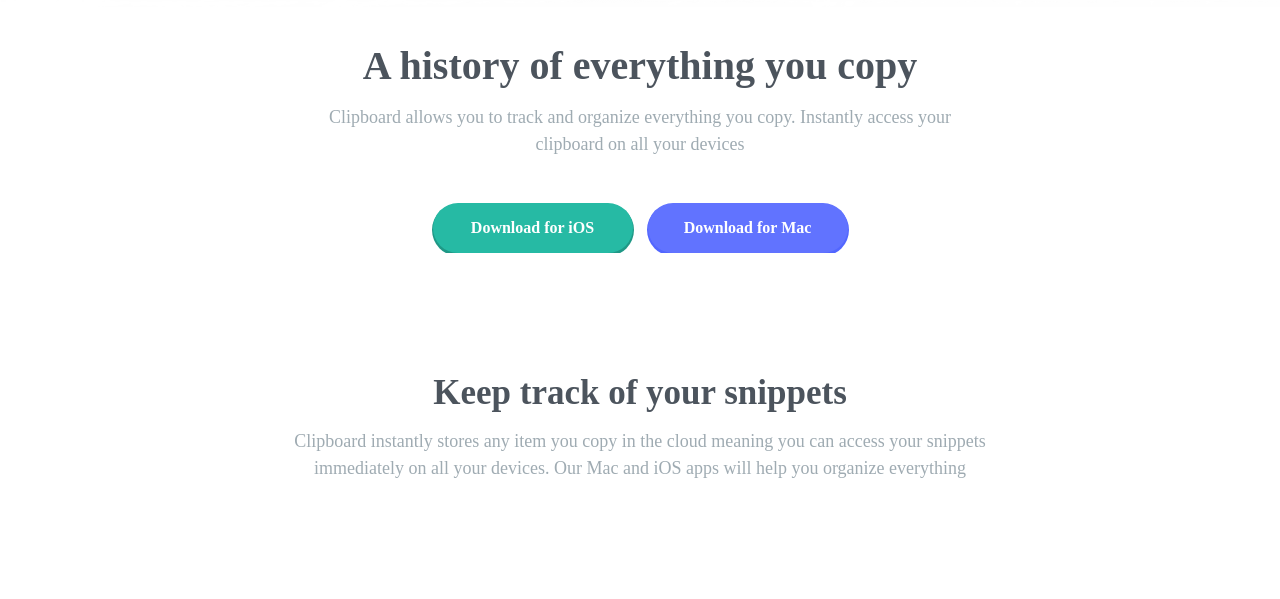
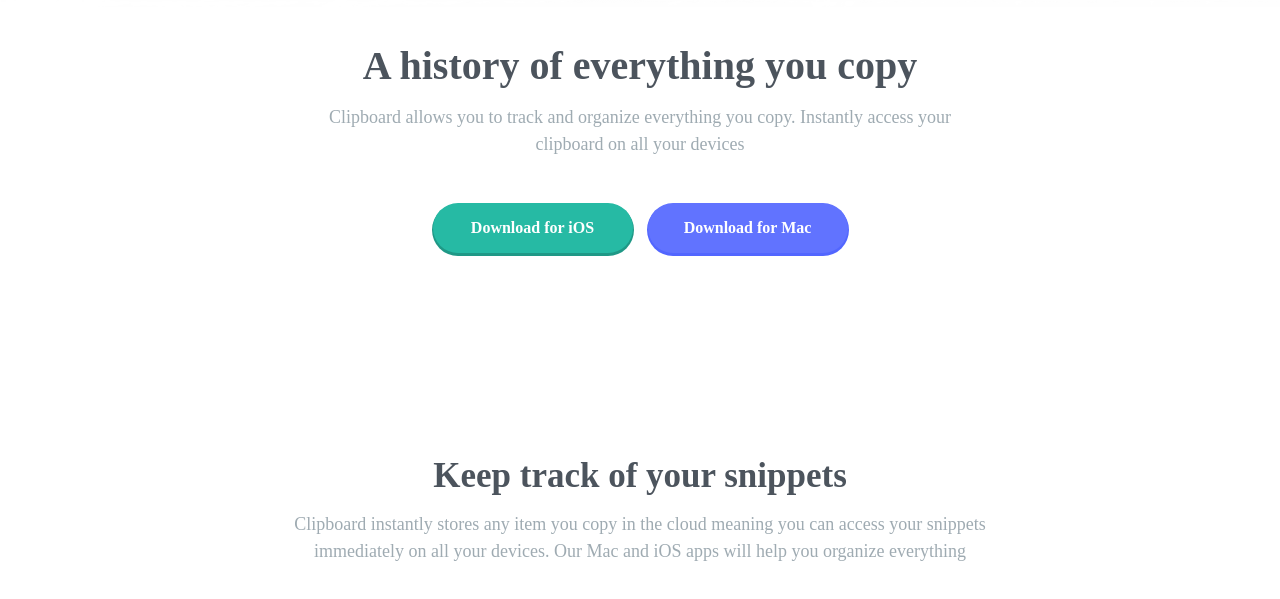
Before and after one commit to ShibCode/Clipboard-Landing-Page, a plain HTML site: page index.html in a window 1280 px wide. Shown: the part 188-787 px from the top of the page. Drawn offline with Linux system fonts and the light colour scheme; a web font is replaced by a local one.

Commit message:
Update style.css

```diff
--- a/style.css
+++ b/style.css
@@ -70,6 +70,7 @@ main {
 }
 .buttons {
   display: flex;
+  height: 133px;
   gap: 15px;
 }
 .button {
```
